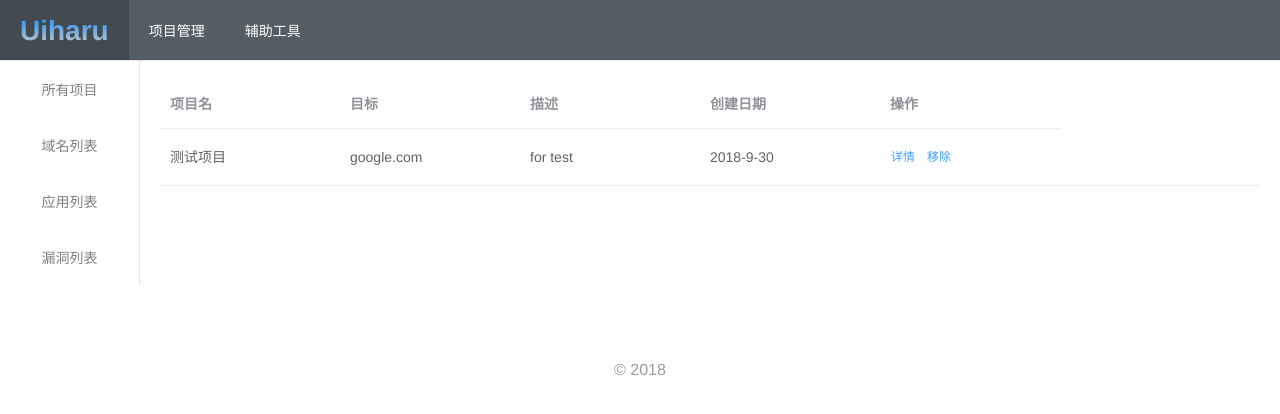
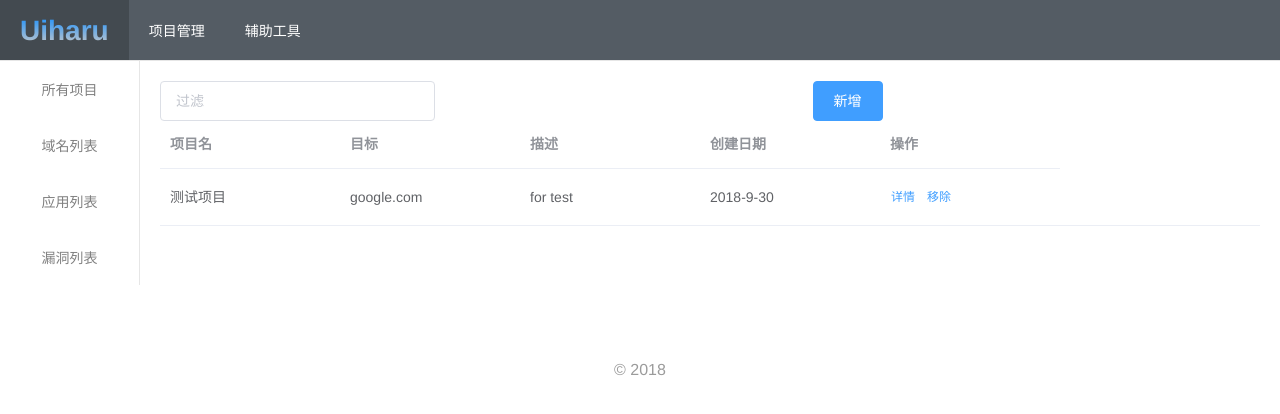
Before and after one commit to LyleMi/Uiharu, a Vue app in the folder front/: page /#/ in a window 1280 px wide. Shown: the top 414 px of the page. Built offline with nearby package versions, Linux system fonts and the light colour scheme.

Commit message:
update front end view

```diff
--- a/front/src/layouts/project.vue
+++ b/front/src/layouts/project.vue
@@ -6,6 +6,14 @@
           <side-bar></side-bar>
         </el-aside>
         <el-main>
+          <el-row>
+            <el-col :span="6">
+              <el-input placeholder="过滤"></el-input>
+            </el-col>
+            <el-col :span="6" :offset="6">
+              <el-button type="primary" @click="dialogVisible=true">新增</el-button>
+            </el-col>
+          </el-row>
           <el-table
             :data="projects"
             style="width: 100%;text-align: left;"
@@ -53,8 +61,26 @@
               </template>
             </el-table-column>
           </el-table>
+          <el-dialog title="新增应用" :visible.sync="dialogVisible">
+          <el-form :label-position="right" label-width="80px" :model="form">
+            <el-form-item label="项目名称">
+              <el-input v-model="form.name" autocomplete="off"></el-input>
+            </el-form-item>
+            <el-form-item label="项目目标">
+              <el-input v-model="form.target" autocomplete="off"></el-input>
+            </el-form-item>
+            <el-form-item label="项目描述">
+              <el-input v-model="form.name" autocomplete="off"></el-input>
+            </el-form-item>
+          </el-form>
+          <div slot="footer" class="dialog-footer">
+            <el-button @click="dialogVisible=false">取 消</el-button>
+            <el-button type="primary" @click="dialogVisible=false">确 定</el-button>
+          </div>
+        </el-dialog>
         </el-main>
       </el-container>
+
       <foot-bar></foot-bar>
     </div>
 </template>
@@ -79,7 +105,13 @@ export default {
         target: 'google.com',
         desc: 'for test',
         created: '2018-9-30'
-      }]
+      }],
+      form: {
+        name: '',
+        target: '',
+        desc: ''
+      },
+      dialogVisible: false
     }
   },
   methods: {
```
